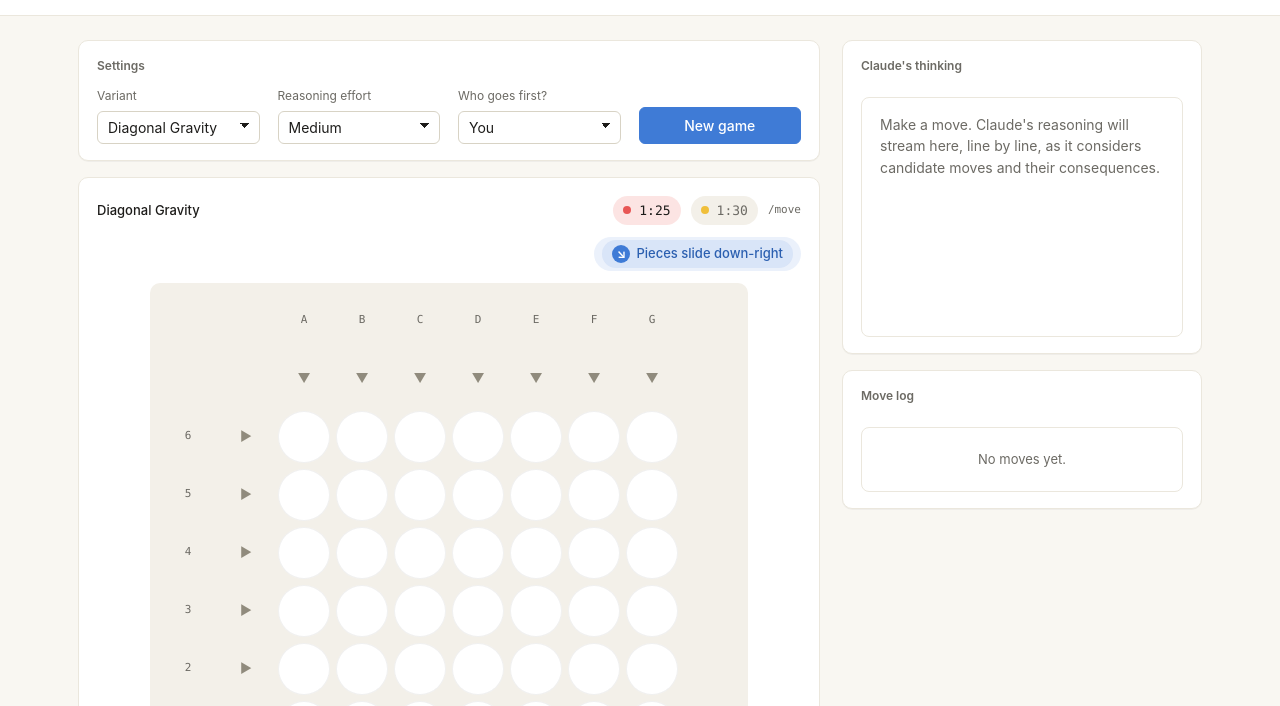
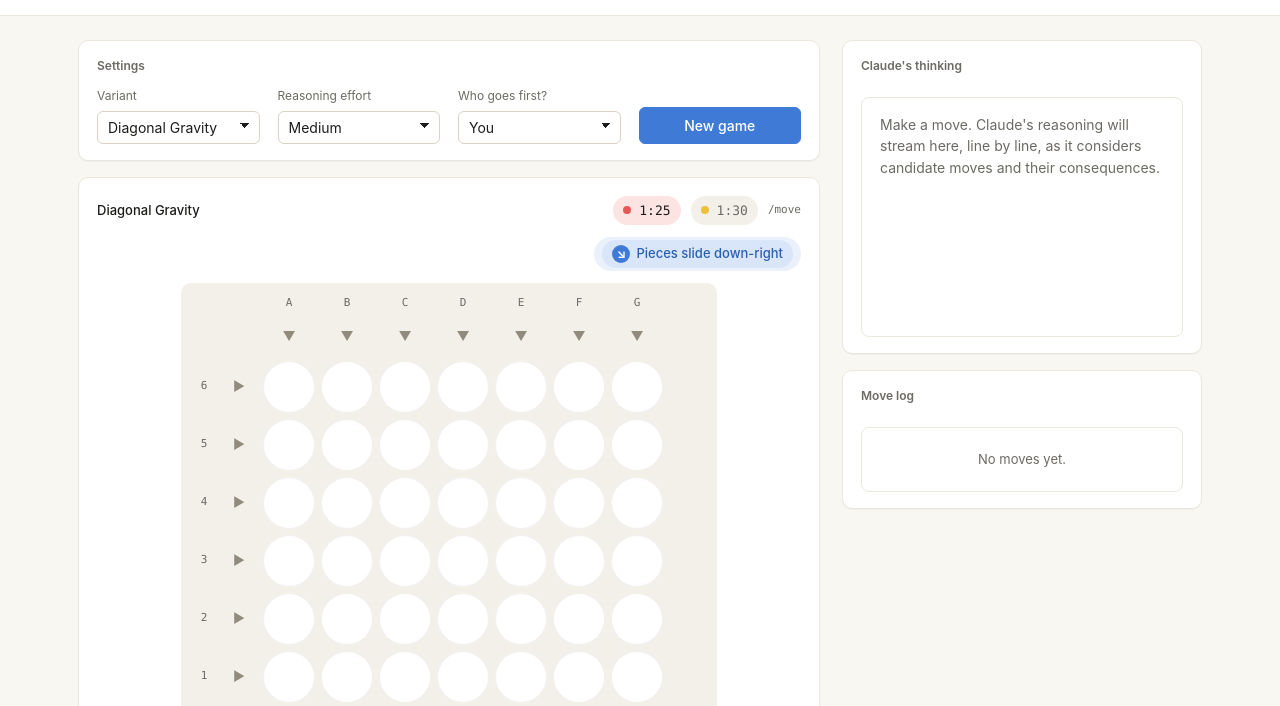
Before and after one commit to speakingtrumpetskier-prog/claude-connect4-arena, a website: page public/index.html in a window 1280 px wide. Shown: the part 75-781 px from the top of the page. Drawn offline with Linux system fonts and the light colour scheme.

Commit message:
Tighten label/arrow spacing with compact grid strips

```diff
--- a/public/app.js
+++ b/public/app.js
@@ -333,8 +333,9 @@ function render() {
   boardEl.innerHTML = "";
   const gridRows = 2 + ROWS + 1;   // col-labels + top-drops + cells + bottom-drops
   const gridCols = 2 + COLS + 1;   // row-labels + left-drops + cells + right-drops
-  boardEl.style.gridTemplateColumns = `repeat(${gridCols}, 52px)`;
-  boardEl.style.gridTemplateRows = `repeat(${gridRows}, 52px)`;
+  // Compact strip for labels so they sit close to the drop arrows, not a full cell away.
+  boardEl.style.gridTemplateColumns = `22px 36px repeat(${COLS}, 52px) 36px`;
+  boardEl.style.gridTemplateRows    = `18px 36px repeat(${ROWS}, 52px) 36px`;
 
   const moves = state.variant === "custom" ? null : legalMoves();
   const isSupported = (edge, internalIdx) => {
--- a/public/style.css
+++ b/public/style.css
@@ -353,8 +353,8 @@ button:active { transform: translateY(1px); }
 }
 
 .drop {
-  width: 52px;
-  height: 52px;
+  width: 100%;
+  height: 100%;
   display: flex;
   align-items: center;
   justify-content: center;
```
